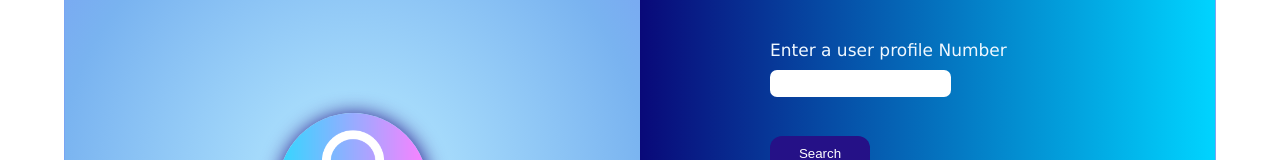
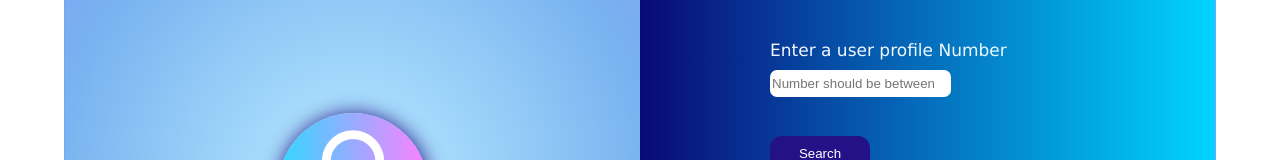
Before and after one commit to Rinky6767/UserProfile, a React (Create React App) app: page / in a window 1280 px wide. Shown: the part 193-353 px from the top of the page. Built offline with nearby package versions, Linux system fonts and the light colour scheme; the HTML template or start-up script is replaced by a standard one.

Commit message:
Update App.js

```diff
--- a/src/App.js
+++ b/src/App.js
@@ -71,7 +71,7 @@ function App() {
         <div id="profilenum">
           <form id="userinp">
             <label for="num" id="info">Enter a user profile Number </label>
-            <div><input type="number" id="num" value={num} onChange={changeHandler} /></div>
+            <div><input type="number" id="num" value={num} onChange={changeHandler} placeholder="Number should be between 1 to 12" /></div>
             <div><h3 id="error">{error}</h3></div>
             <div><button className='btnsub' onClick={submitHandler}>Search</button></div>
           </form>
```
